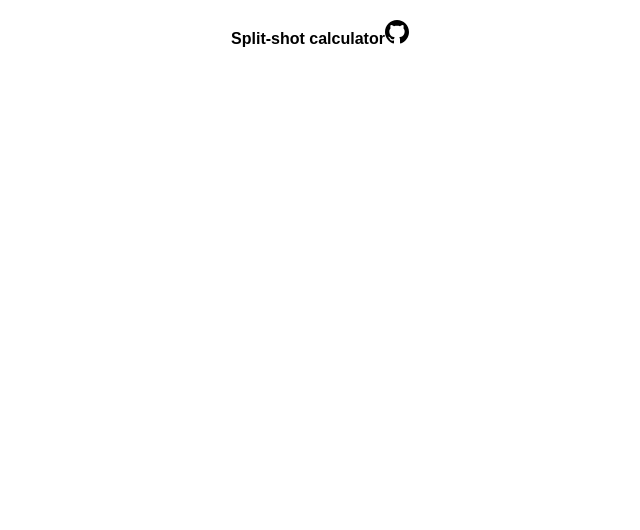
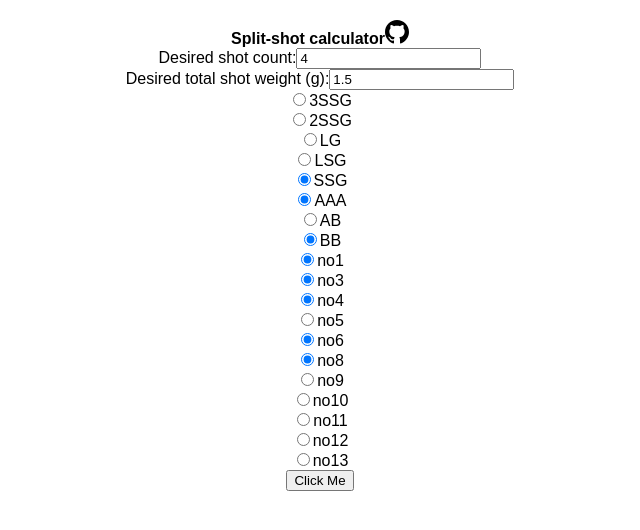
Before and after one commit to wcoots/split-shot-calculator, a React (Create React App) app: page / in a window 1280 px wide. Shown: the top 530 px of the page, without its empty margins (320-960 px from the left). Built offline with nearby package versions, Linux system fonts and the light colour scheme.

Commit message:
added basic input functionality

```diff
--- a/src/App.tsx
+++ b/src/App.tsx
@@ -1,6 +1,51 @@
+import { useState, ChangeEvent } from 'react';
 import './index.css';
+import { shotDictionary, calculateShotPatterns } from './shot';
 
 function App() {
+    const [shotSelection, setShotSelection] = useState(shotDictionary);
+
+    const handleChange = (key: keyof typeof shotDictionary) => {
+        const clonedShotSelection = { ...shotSelection };
+        clonedShotSelection[key].defaultSelected = !clonedShotSelection[key].defaultSelected;
+        setShotSelection(clonedShotSelection);
+    };
+
+    const [desiredShotCount, setDesiredShotCount] = useState<string>('4');
+    const [desiredWeightGrams, setDesiredWeightGrams] = useState<string>('1.5');
+
+    const handleDesiredShotCountChange = (e: ChangeEvent<HTMLInputElement>) => {
+        const value = e.target.value;
+        if (value === '' || /^[1-9][0-9]*$/.test(value)) {
+            setDesiredShotCount(value);
+        }
+    };
+
+    const handleDesiredWeightGramsChange = (e: ChangeEvent<HTMLInputElement>) => {
+        const value = e.target.value;
+        if (value === '' || /^\d*\.?\d+$/.test(value)) {
+            setDesiredWeightGrams(value);
+        }
+    };
+
+    const [response, setResponse] = useState('');
+
+    const handleButtonClick = () => {
+        setResponse('');
+
+        const availableShotSizes = Object.entries(shotSelection)
+            .filter(([, shot]) => shot.defaultSelected)
+            .map(([name]) => name);
+
+        const functionResponse = calculateShotPatterns({
+            availableShotSizes,
+            desiredShotCount: +desiredShotCount,
+            desiredWeightGrams: +desiredWeightGrams
+        });
+
+        setResponse(JSON.stringify(functionResponse));
+    };
+
     return (
         <div className="container">
             <div className="header">
@@ -12,6 +57,47 @@ function App() {
                     <img src="github.svg" alt="GitHub" />
                 </a>
             </div>
+
+            <label>
+                Desired shot count:
+                <input
+                    type="number"
+                    value={desiredShotCount}
+                    onChange={handleDesiredShotCountChange}
+                />
+            </label>
+            <br />
+            <label>
+                Desired total shot weight (g):
+                <input
+                    type="number"
+                    value={desiredWeightGrams}
+                    onChange={handleDesiredWeightGramsChange}
+                />
+            </label>
+
+            <div>
+                {Object.entries(shotSelection)
+                    .sort(([, shotA], [, shotB]) => shotB.weightGrams - shotA.weightGrams)
+                    .map(([key, value]) => (
+                        <div key={key}>
+                            <input
+                                type="radio"
+                                id={key}
+                                name={`shot-${key}`}
+                                checked={value.defaultSelected}
+                                onChange={() => null}
+                                onClick={() => handleChange(key)}
+                            />
+                            <label htmlFor={key}>{value.name}</label>
+                        </div>
+                    ))}
+            </div>
+
+            <div>
+                <button onClick={handleButtonClick}>Click Me</button>
+                <div>{response}</div>
+            </div>
         </div>
     );
 }
--- a/src/shot.ts
+++ b/src/shot.ts
@@ -1,25 +1,25 @@
-import { ShotSpecifications, ShotDictionary } from './types';
+import type { ShotSpecifications, ShotDictionary } from './types';
 
-const shotDictionary: ShotDictionary = {
-    '3SSG': { name: '3SSG', weightGrams: 4.8 },
-    '2SSG': { name: '2SSG', weightGrams: 3.2 },
-    LG: { name: 'LG', weightGrams: 3 },
-    LSG: { name: 'LSG', weightGrams: 2 },
-    SSG: { name: 'SSG', weightGrams: 1.6 },
-    AAA: { name: 'AAA', weightGrams: 0.8 },
-    AB: { name: 'AB', weightGrams: 0.6 },
-    BB: { name: 'BB', weightGrams: 0.4 },
-    1: { name: 'no1', weightGrams: 0.3 },
-    3: { name: 'no3', weightGrams: 0.25 },
-    4: { name: 'no4', weightGrams: 0.2 },
-    5: { name: 'no5', weightGrams: 0.15 },
-    6: { name: 'no6', weightGrams: 0.1 },
-    8: { name: 'no8', weightGrams: 0.06 },
-    9: { name: 'no9', weightGrams: 0.05 },
-    10: { name: 'no10', weightGrams: 0.04 },
-    11: { name: 'no11', weightGrams: 0.03 },
-    12: { name: 'no12', weightGrams: 0.02 },
-    13: { name: 'no13', weightGrams: 0.01 }
+export const shotDictionary: ShotDictionary = {
+    '3SSG': { name: '3SSG', weightGrams: 4.8, defaultSelected: false },
+    '2SSG': { name: '2SSG', weightGrams: 3.2, defaultSelected: false },
+    LG: { name: 'LG', weightGrams: 3, defaultSelected: false },
+    LSG: { name: 'LSG', weightGrams: 2, defaultSelected: false },
+    SSG: { name: 'SSG', weightGrams: 1.6, defaultSelected: true },
+    AAA: { name: 'AAA', weightGrams: 0.8, defaultSelected: true },
+    AB: { name: 'AB', weightGrams: 0.6, defaultSelected: false },
+    BB: { name: 'BB', weightGrams: 0.4, defaultSelected: true },
+    1: { name: 'no1', weightGrams: 0.3, defaultSelected: true },
+    3: { name: 'no3', weightGrams: 0.25, defaultSelected: true },
+    4: { name: 'no4', weightGrams: 0.2, defaultSelected: true },
+    5: { name: 'no5', weightGrams: 0.15, defaultSelected: false },
+    6: { name: 'no6', weightGrams: 0.1, defaultSelected: true },
+    8: { name: 'no8', weightGrams: 0.06, defaultSelected: true },
+    9: { name: 'no9', weightGrams: 0.05, defaultSelected: false },
+    10: { name: 'no10', weightGrams: 0.04, defaultSelected: false },
+    11: { name: 'no11', weightGrams: 0.03, defaultSelected: false },
+    12: { name: 'no12', weightGrams: 0.02, defaultSelected: false },
+    13: { name: 'no13', weightGrams: 0.01, defaultSelected: false }
 };
 
 function calculateTotalShotWeight(shotPattern: ShotSpecifications[]) {
@@ -44,6 +44,13 @@ export function calculateShotPatterns({
         }, [])
         .sort((shotA, shotB) => shotA.weightGrams - shotB.weightGrams);
 
+    const predictedCombinationCount = calculateCombinationsCount(
+        availableShot.length,
+        desiredShotCount
+    );
+
+    console.log('calculating', predictedCombinationCount, 'combinations...');
+
     if (!availableShot.length) {
         throw new Error('No available shot.');
     } else if (desiredShotCount <= 0) {
@@ -55,7 +62,7 @@ export function calculateShotPatterns({
     }
 
     const shotPatterns: {
-        shotPattern: ShotSpecifications[];
+        shotPattern: string[];
         totalWeightGrams: number;
         offsetWeightGrams: number;
         variation: number;
@@ -67,7 +74,7 @@ export function calculateShotPatterns({
             const offsetWeightGrams = Math.abs(desiredWeightGrams - totalWeightGrams);
             const variation = Array.from(new Set(currentCombination.map((c) => c.name))).length;
             shotPatterns.push({
-                shotPattern: [...currentCombination],
+                shotPattern: currentCombination.map((shot) => shot.name),
                 totalWeightGrams,
                 offsetWeightGrams,
                 variation
@@ -93,3 +100,17 @@ export function calculateShotPatterns({
         })
         .slice(0, 10);
 }
+
+function calculateCombinationsCount(
+    availableShotSizeCount: number,
+    desiredShotCount: number
+): number {
+    function factorial(num: number): number {
+        if (num === 0) return 1;
+        return num * factorial(num - 1);
+    }
+
+    const numerator = factorial(availableShotSizeCount + desiredShotCount - 1);
+    const denominator = factorial(desiredShotCount) * factorial(availableShotSizeCount - 1);
+    return numerator / denominator;
+}
--- a/src/types.ts
+++ b/src/types.ts
@@ -1,6 +1,7 @@
 export interface ShotSpecifications {
     name: string;
     weightGrams: number;
+    defaultSelected: boolean;
 }
 
 export type ShotDictionary = { [size: string]: ShotSpecifications };
```
